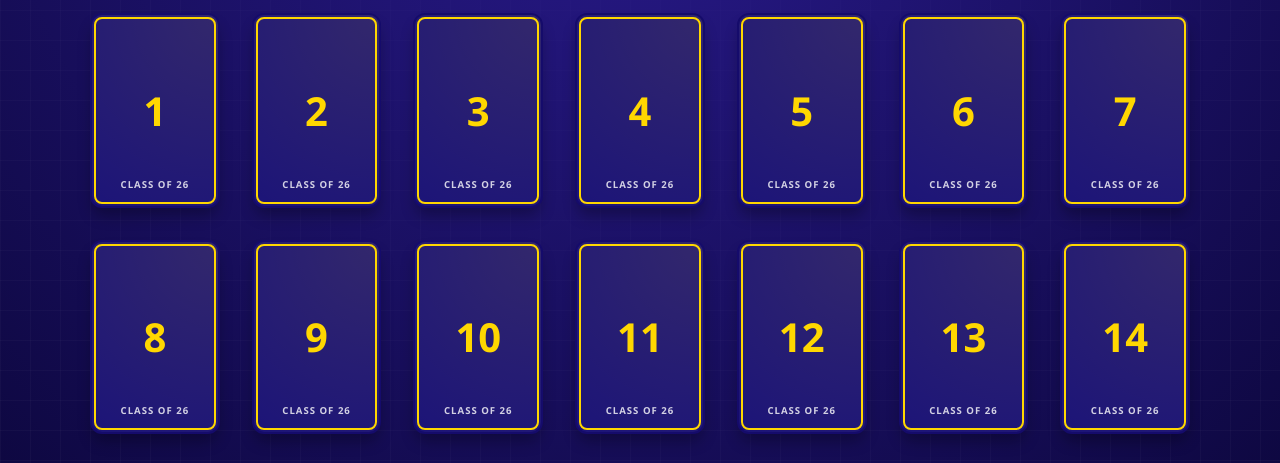
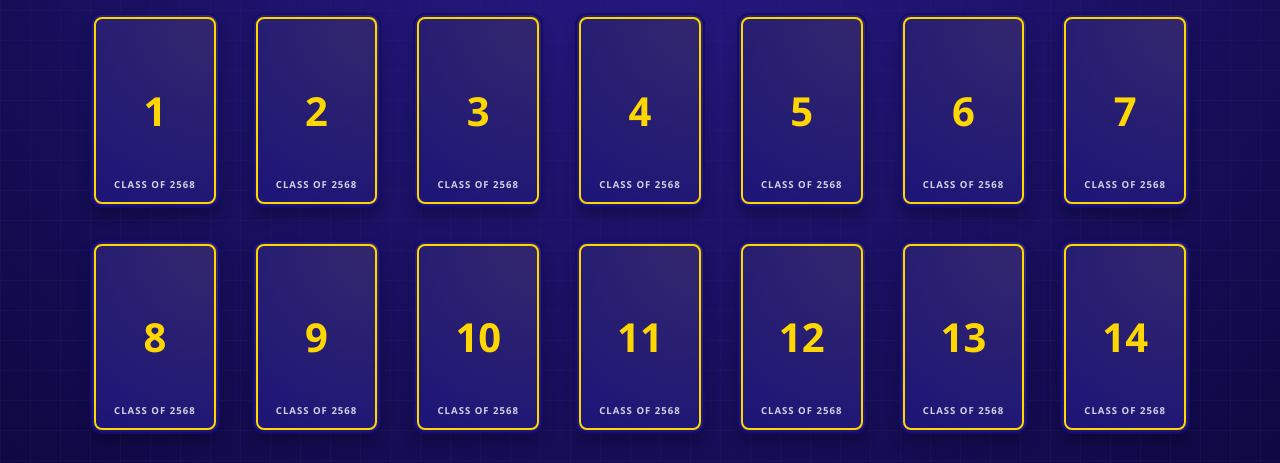
Before and after one commit to SuttipatHunhiang/SuttipatHunhiang.github.io, a website: page data2.html in a window 1280 px wide. Shown: the part 230-693 px from the top of the page. Drawn offline with Linux system fonts and the light colour scheme.

Commit message:
little chage

```diff
--- a/data2.html
+++ b/data2.html
@@ -156,7 +156,7 @@
 
         /* Decorative label for the card */
         .friend-token::after {
-            content: 'Class of 26';
+            content: 'Class of 2568';
             position: absolute;
             bottom: 15px;
             font-size: 0.6rem;
```
